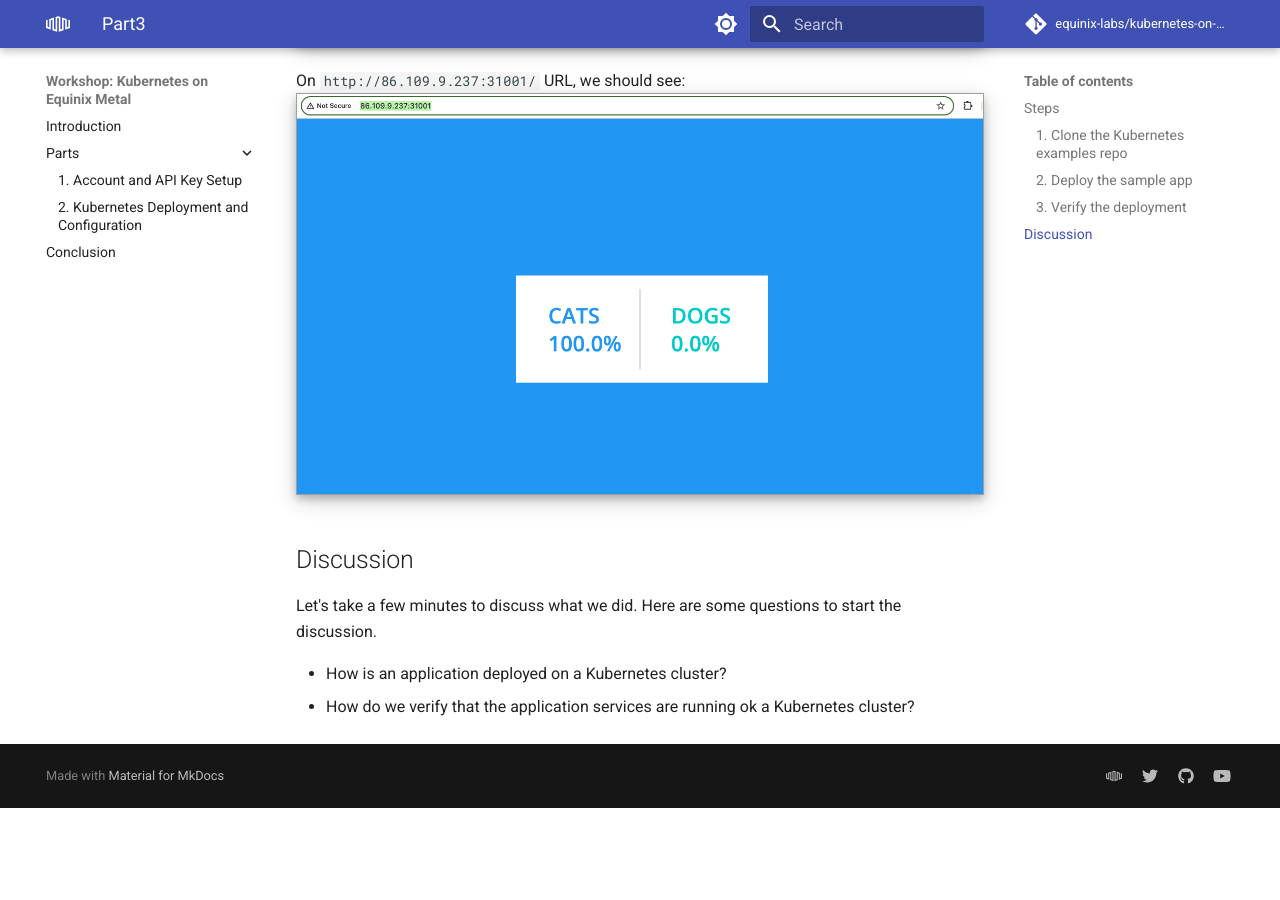
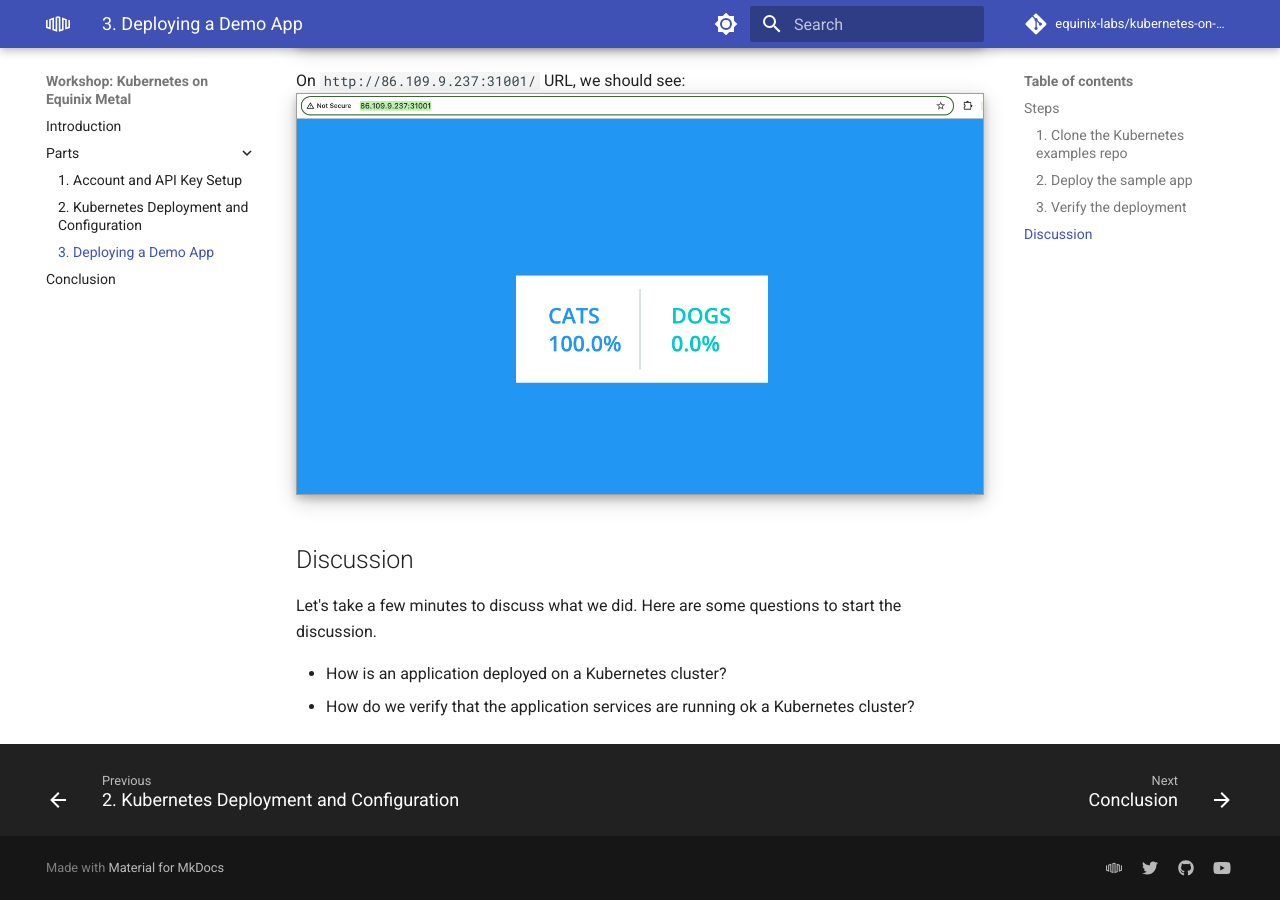
Before and after one commit to equinix-labs/kubernetes-on-equinix-metal-workshop, an MkDocs documentation site: the page built from docs/parts/part3.md, in a window 1280 px wide and 900 px high, scrolled down 1766 px. Built offline with MkDocs 1.6.1 and Material for MkDocs 9.7.7, drawn with Linux system fonts in a browser that asks for light colours; comment, search, counter and statistics services are not loaded; before the commit the page ends 2574 px from its top, so only the background shows below that.

Commit message:
added part3 of the workshop

```diff
--- a/mkdocs.yml
+++ b/mkdocs.yml
@@ -13,6 +13,7 @@
   - Parts:
       - 1. Account and API Key Setup: parts/part1.md
       - 2. Kubernetes Deployment and Configuration: parts/part2.md
+      - 3. Deploying a Demo App: parts/part3.md
 
   - Conclusion: parts/conclusion.md
 
```
